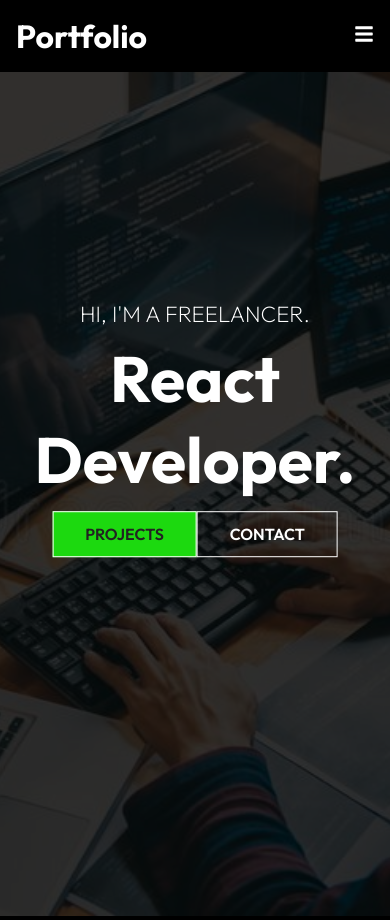
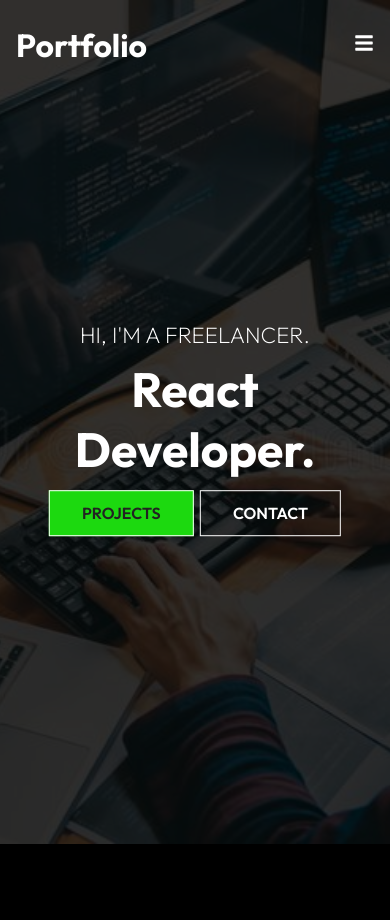
Before and after one commit to marynghiem/portfolio, a React (Create React App) app: page / in a window 390 px wide. After the commit the page ends 848 px from the top, so only its background shows below. Built offline with nearby package versions, Linux system fonts and the light colour scheme.

Commit message:
made the hero img component responsive

```diff
--- a/src/components/HeroImg.js
+++ b/src/components/HeroImg.js
@@ -37,11 +37,20 @@ const Content = styled.div`
   h1 {
     font-size: 4rem;
     padding: 0.6rem 0 1.5rem;
+    @media (max-width: 640px) {
+      font-size: 3rem;
+    }
   }
   p {
     font-size: 1.4rem;
     font-weight: 200;
     text-transform: uppercase;
+    @media (max-width: 640px) {
+      font-size: 1.4rem;
+    }
+  }
+  .btn {
+    margin: 1rem 0.2rem;
   }
 `;
 export const HeroImg = () => {
--- a/src/components/Navbar.js
+++ b/src/components/Navbar.js
@@ -7,6 +7,10 @@ const Header = styled.div`
   justify-content: space-between;
   align-items: center;
   padding: 1rem;
+  position: fixed;
+  width: 100%;
+  height: 90px;
+  z-index: 10;
 `;
 
 const NavMenu = styled.ul`
```
